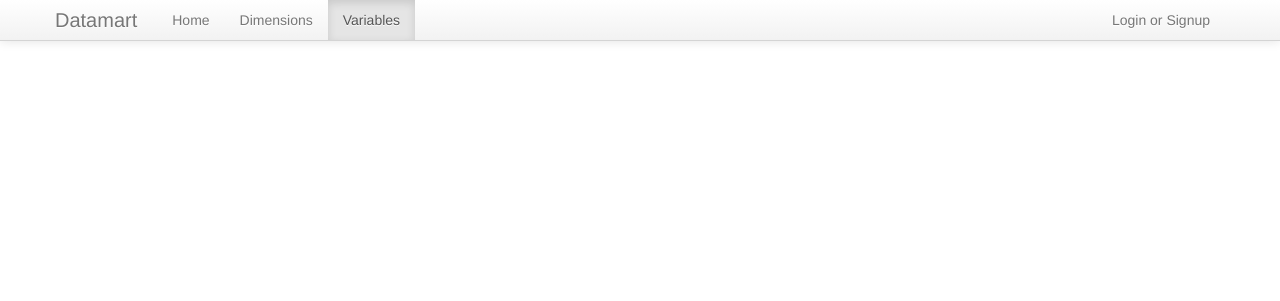
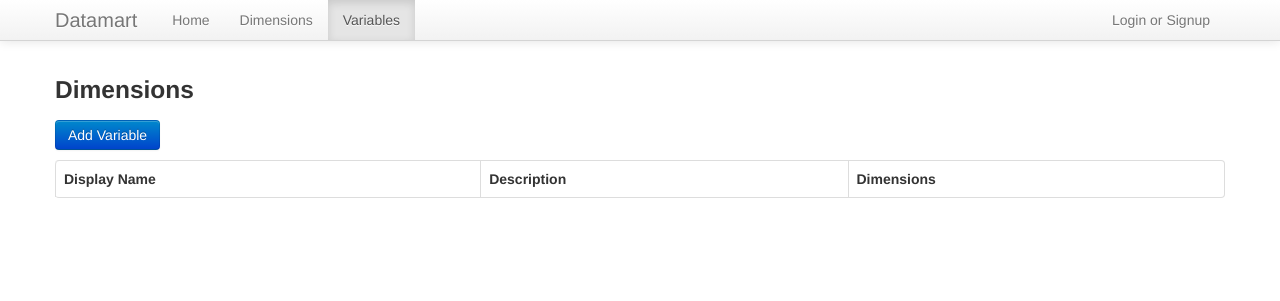
Before and after one commit to msscully/datamart, a Flask app: page /variables in a window 1280 px wide. Shown: the top 301 px of the page. Run offline with Flask 2, Linux system fonts and the light colour scheme; data that the repository does not hold is empty; parts of the project's set-up code (start-up, migrations or seed data) failed here and were passed over; some libraries are stand-ins or nearby versions.

Commit message:
Variables page now displays, adds, edits, and deletes.

```diff
--- a/datamart/static/js/dimension.js
+++ b/datamart/static/js/dimension.js
@@ -19,4 +19,25 @@
     }
     return false;
   });
+
+  $('.remove-variable').click(function(){
+    var id = $(this).attr('id').substring(3);
+    var unit_name = $('#vdn_'+id).html();
+    if (confirm("Are you sure you want to delete Variable " + unit_name + "?")) {
+      $.ajax({
+        url: '/api/variable/'+id,
+        type: 'DELETE',
+        dataType: 'json',
+        data: '',
+        success: function(response) {
+          $('#vr_'+id).remove();
+          $('#flash-messages').append("<div class='alert alert-success'>Successfully deleted Variable " + unit_name + ". <a class='close' data-dismiss='alert'>&#215;</a> </div>");
+        },
+        failure: function(response) {
+          $('#flash-messages').append("<div calss='alert alert-failure'>Error encountered when trying to delete Variable " + unit_name + ". Please inform the site administrator. <a class='close' data-dismiss='alert'>&#215;</a> </div>");
+        }
+      });
+    }
+    return false;
+  });
 })(jQuery);
--- a/datamart/templates/variables.html
+++ b/datamart/templates/variables.html
@@ -1,4 +1,31 @@
 {% extends "base.html" %}
+
 {% block title %} Variables {% endblock %}
 {% block container_content %}
+  <h3>Dimensions</h3>
+  <p><a class="btn btn-primary" href="{{url_for('variable_edit')}}">Add Variable</a></p>
+  <table class="table table-striped table-bordered ">
+    <thead>
+      <th>Display Name</th>
+      <th>Description</th>
+      <th>Dimensions</th>
+    </thead>
+    <tbody>
+    {% for variable in variables %}
+    <tr id='vr_{{variable.id}}'>
+      <td id='vdn_{{variable.id}}'>{{ variable.display_name }}</td>
+      <td>{{ variable.description }}</td>
+      <td>{{ variable.dimension }}</td>
+      <td>
+        <a href="{{url_for('variable_edit', variable_id=variable.id)}}"><i class="icon-pencil"></i></a>
+        <a ><i id='dv_{{variable.id}}' class="icon-remove remove-variable"></i></a>
+      </td>
+    </tr>
+    {% endfor %}
+    </tbody>
+  </table>
 {% endblock container_content %}
+
+{% block page_specific_js %}
+    <script type="text/javascript" src="{{url_for('static', filename='js/dimension.js')}}"></script>
+{% endblock page_specific_js %}
--- a/datamart/views.py
+++ b/datamart/views.py
@@ -1,7 +1,7 @@
 from flask import render_template, request, flash, redirect, url_for,\
         jsonify, json
 from datamart import app, models, db
-from forms import ExampleForm, DimensionForm
+from forms import ExampleForm, DimensionForm, VariableForm
 
 @app.route('/', methods=['GET', 'POST',])
 def index():
@@ -51,8 +51,38 @@ def dimension_delete(dimension_id):
     return render_template('dimensions_view')
 
 @app.route('/variables', methods=['GET'])
-def variables_view():
-    return render_template('variables.html')
+@app.route('/variables/<int:variable_id>', methods=['GET'])
+def variables_view(variable_id=None):
+    if variable_id:
+        variables = [models.Variable.query.get_or_404(variable_id)]
+    else:
+        variables = models.Variable.query.all()
+    return render_template('variables.html', variables=variables)
+
+@app.route('/variables/add', methods=['GET', 'POST'])
+@app.route('/variables/<int:variable_id>/edit', methods=['GET', 'POST'])
+def variable_edit(variable_id=None):
+    if variable_id:
+        variable = models.Variable.query.get_or_404(variable_id)
+    else:
+        variable = models.Variable()
+
+    form = VariableForm(obj=variable)
+    if request.method == 'POST':
+        if form.validate():
+            form.populate_obj(variable)
+            variable.dimension_id = form.dimensions.data.id
+            db.session.add(variable)
+            db.session.commit()
+            flash("Variable updated", "alert-success")
+            return redirect(url_for("variables_view", variable_id=variable_id))
+        else:
+            flash("Please populate required fields.", "alert-error")
+            return render_template('variable_edit.html', variable=variable,
+                                   form=form)
+    elif request.method == 'GET':
+        return render_template('variable_edit.html', variable=variable, form=form)
+
 
 
 @app.errorhandler(404)
```
Also changed, not shown: datamart/forms.py (+11 -0 lines), datamart/templates/variable_edit.html (added, +39 -0 lines).
